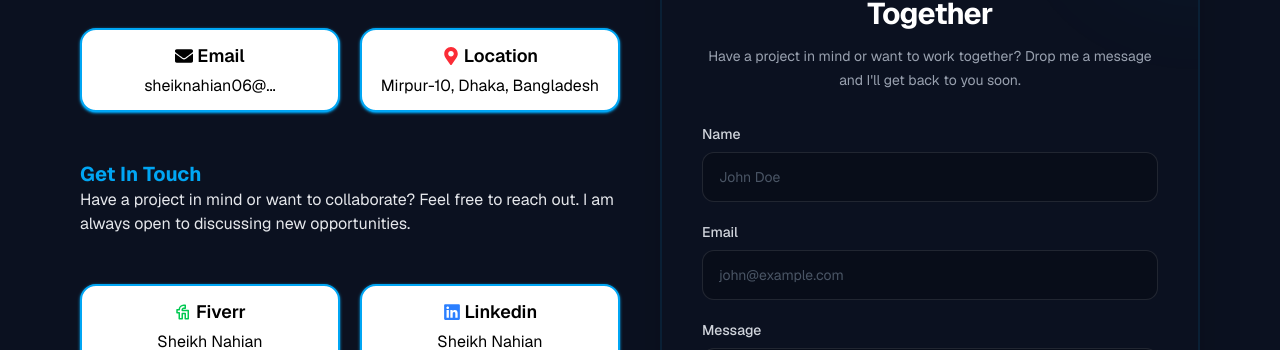
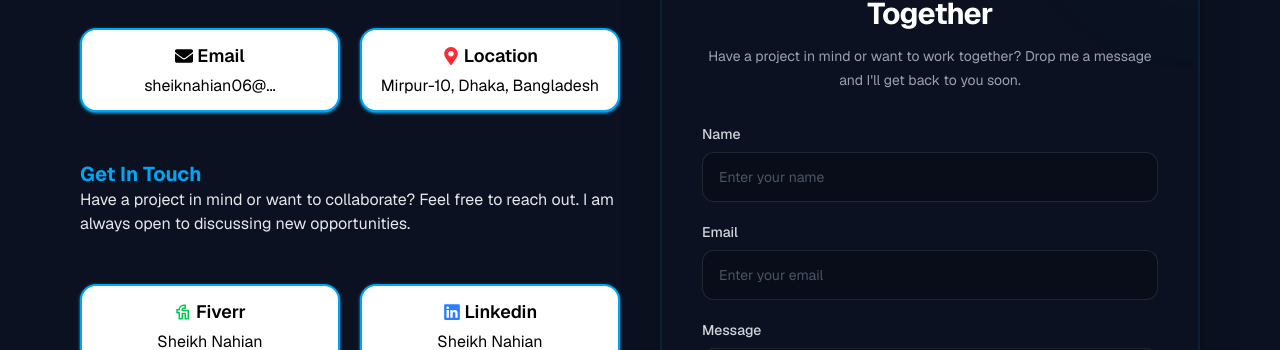
Before and after one commit to Sheiknahian/my-portfolio, a Next.js app: page / in a window 1280 px wide. Shown: the part 3300-3650 px from the top of the page. Built offline with nearby package versions, Linux system fonts and the light colour scheme.

Commit message:
contact update

```diff
--- a/src/app/Components/Contact/Contact.jsx
+++ b/src/app/Components/Contact/Contact.jsx
@@ -142,7 +142,7 @@ const Contact = () => {
                                 id="name"
                                 name="name"
                                 type="text"
-                                placeholder="John Doe"
+                                placeholder="Enter your name"
                                 required
                                 className="w-full rounded-xl border border-white/10 bg-black/20 px-4 py-3.5 text-sm text-white outline-none placeholder:text-gray-600 transition duration-300 focus:border-sky-400/50 focus:bg-white/[0.06] focus:ring-2 focus:ring-sky-400/10"
                             />
@@ -161,7 +161,7 @@ const Contact = () => {
                                 id="email"
                                 name="email"
                                 type="email"
-                                placeholder="john@example.com"
+                                placeholder="Enter your email"
                                 required
                                 className="w-full rounded-xl border border-white/10 bg-black/20 px-4 py-3.5 text-sm text-white outline-none placeholder:text-gray-600 transition duration-300 focus:border-sky-400/50 focus:bg-white/[0.06] focus:ring-2 focus:ring-sky-400/10"
                             />
```
